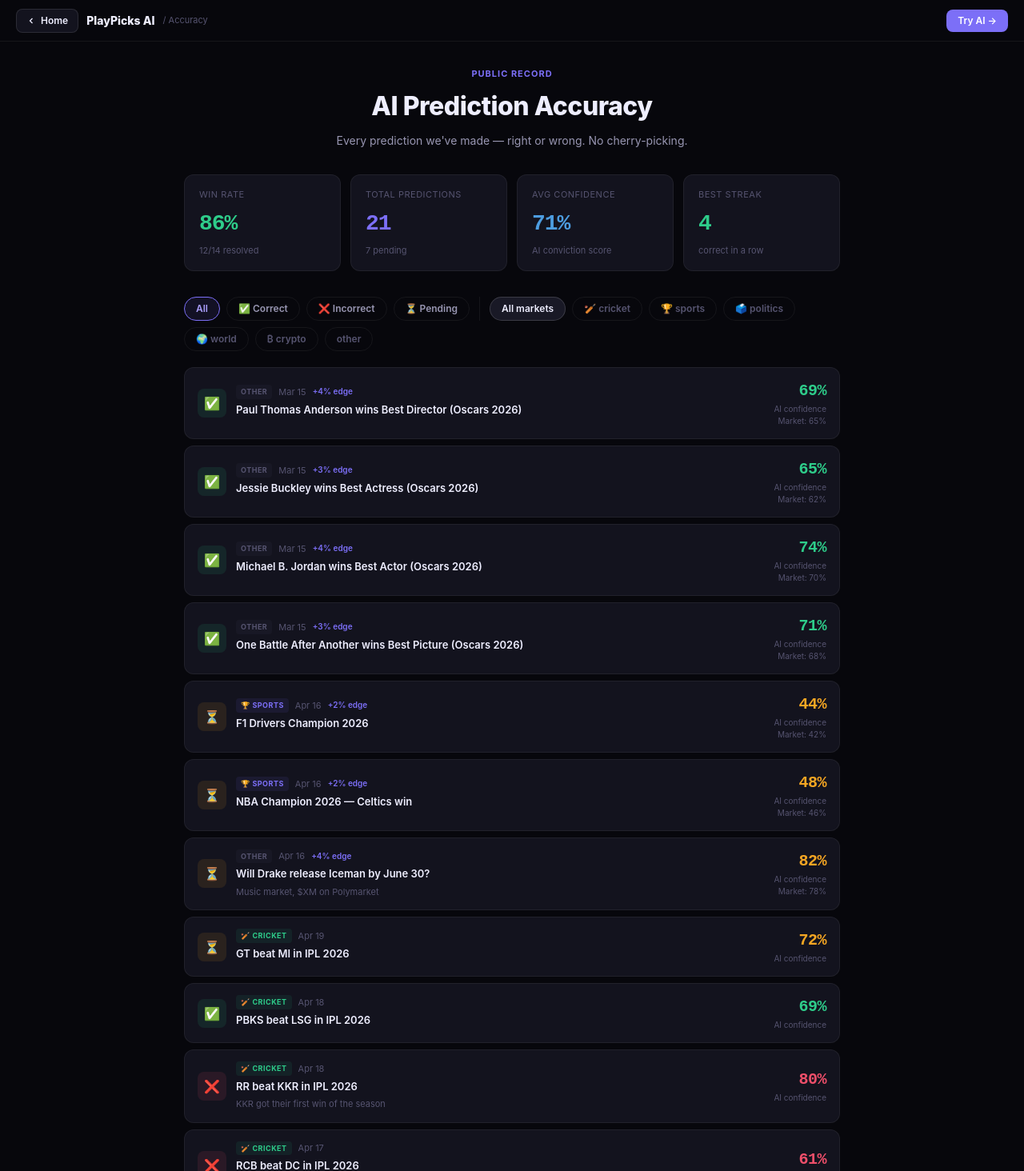
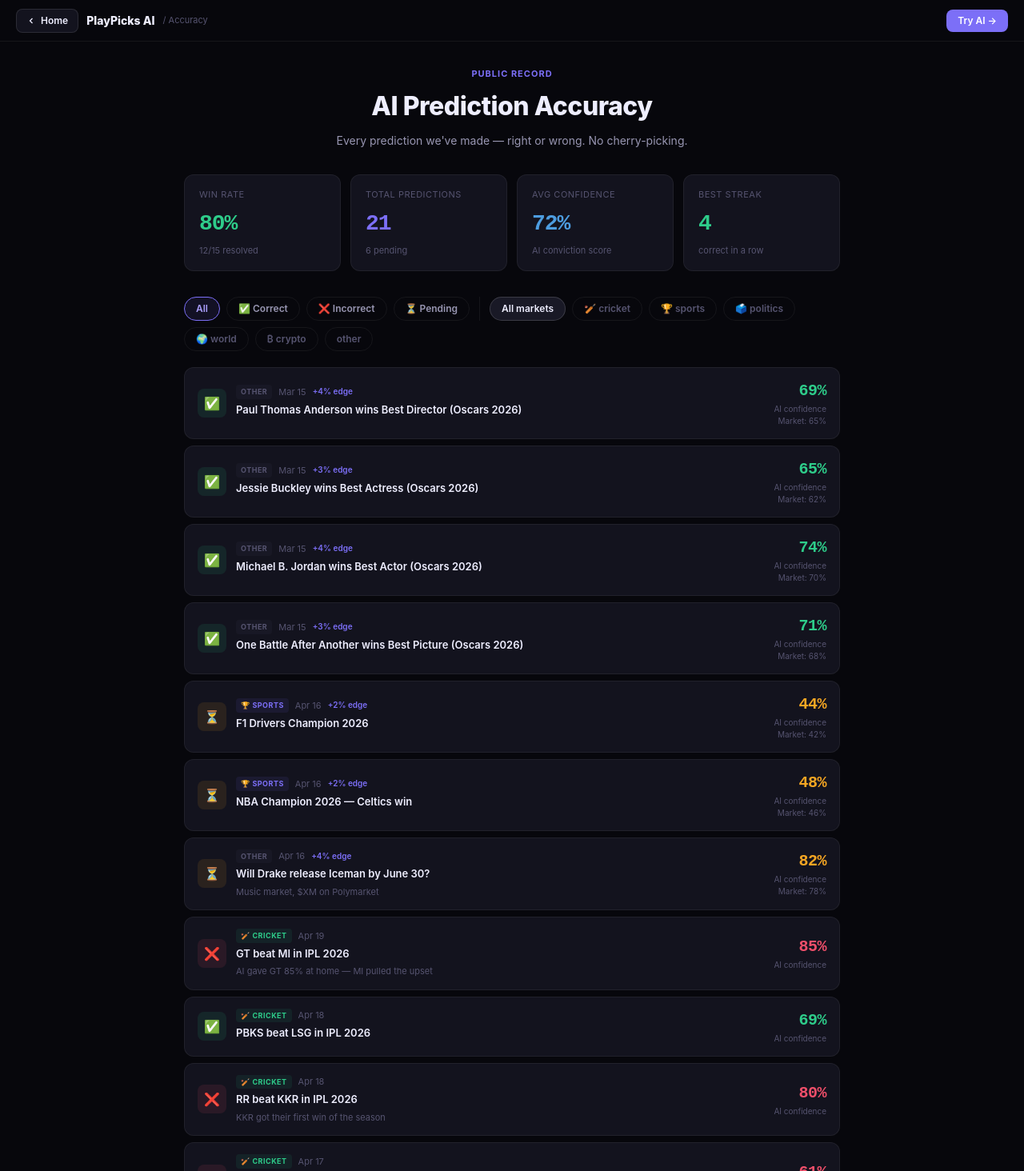
Before and after one commit to anujagadde18/tradedna, a Next.js app: page /accuracy in a window 1280 px wide. Shown: the top 1464 px of the page at 80% size. Built offline with nearby package versions, Linux system fonts and the light colour scheme.

Commit message:
fix: update GT vs MI result to incorrect in accuracy tracker

```diff
--- a/app/accuracy/page.tsx
+++ b/app/accuracy/page.tsx
@@ -46,7 +46,7 @@ const PREDICTIONS: Prediction[] = [
   { id:11, date:'Apr 17', question:'RCB beat DC in IPL 2026',                                 category:'cricket',  aiConfidence:61, marketOdds:null, result:'incorrect',actualOutcome:'DC won ❌',          edge:null, notes:'DC pulled the upset at Chinnaswamy' },
   { id:12, date:'Apr 18', question:'RR beat KKR in IPL 2026',                                 category:'cricket',  aiConfidence:80, marketOdds:null, result:'incorrect',actualOutcome:'KKR won ❌ (upset)', edge:null, notes:'KKR got their first win of the season' },
   { id:13, date:'Apr 18', question:'PBKS beat LSG in IPL 2026',                               category:'cricket',  aiConfidence:69, marketOdds:null, result:'correct',  actualOutcome:'PBKS won ✅',        edge:null },
-  { id:14, date:'Apr 19', question:'GT beat MI in IPL 2026',                                   category:'cricket',  aiConfidence:72, marketOdds:null, result:'pending',   actualOutcome:'Today',              edge:null },
+  { id:14, date:'Apr 19', question:'GT beat MI in IPL 2026',                                   category:'cricket',  aiConfidence:85, marketOdds:null, result:'incorrect', actualOutcome:'MI won ❌ upset',    edge:null, notes:'AI gave GT 85% at home — MI pulled the upset' },
   { id:15, date:'Apr 16', question:'Will Drake release Iceman by June 30?',                    category:'other',    aiConfidence:82, marketOdds:78,   result:'pending',   actualOutcome:'Ongoing',            edge:4,   notes:'Music market, $XM on Polymarket' },
   { id:16, date:'Apr 16', question:'NBA Champion 2026 — Celtics win',                          category:'sports',   aiConfidence:48, marketOdds:46,   result:'pending',   actualOutcome:'Season ongoing',     edge:2 },
   { id:17, date:'Apr 16', question:'F1 Drivers Champion 2026',                                 category:'sports',   aiConfidence:44, marketOdds:42,   result:'pending',   actualOutcome:'Season ongoing',     edge:2 },
```
